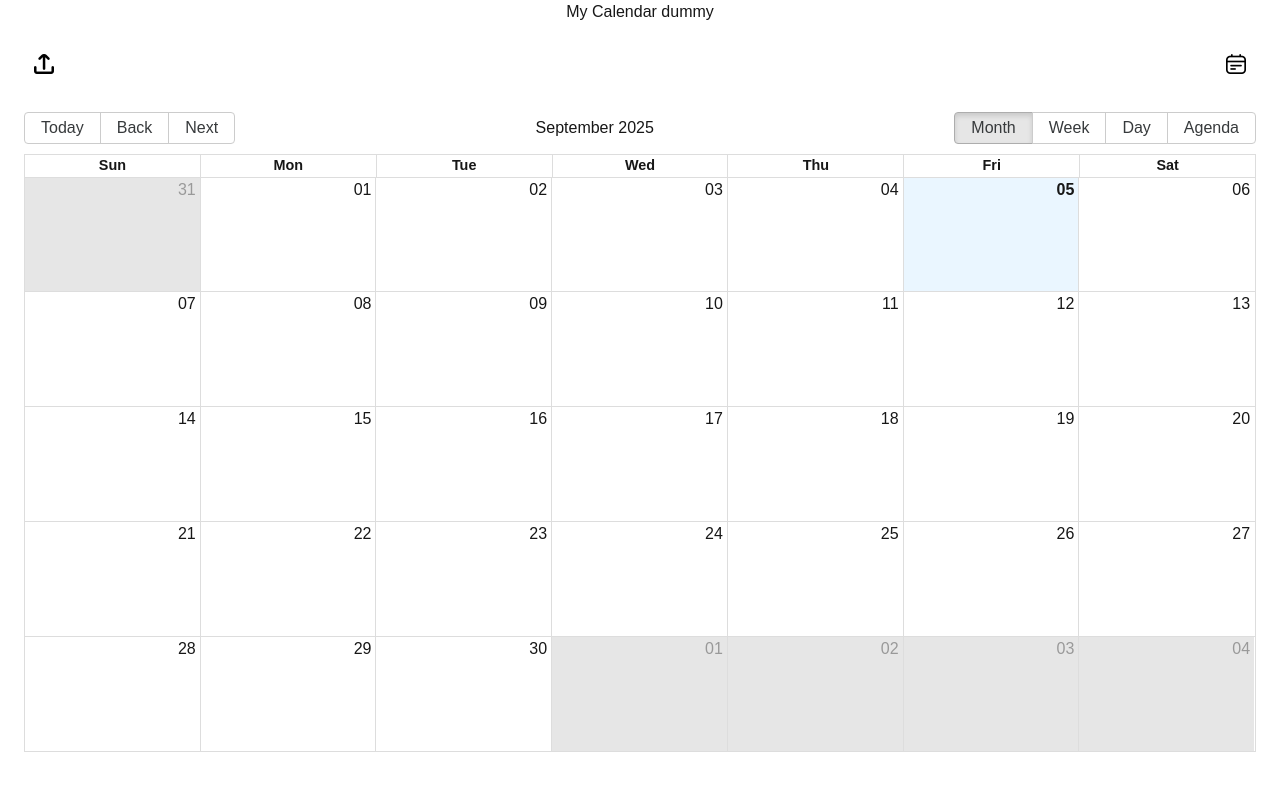
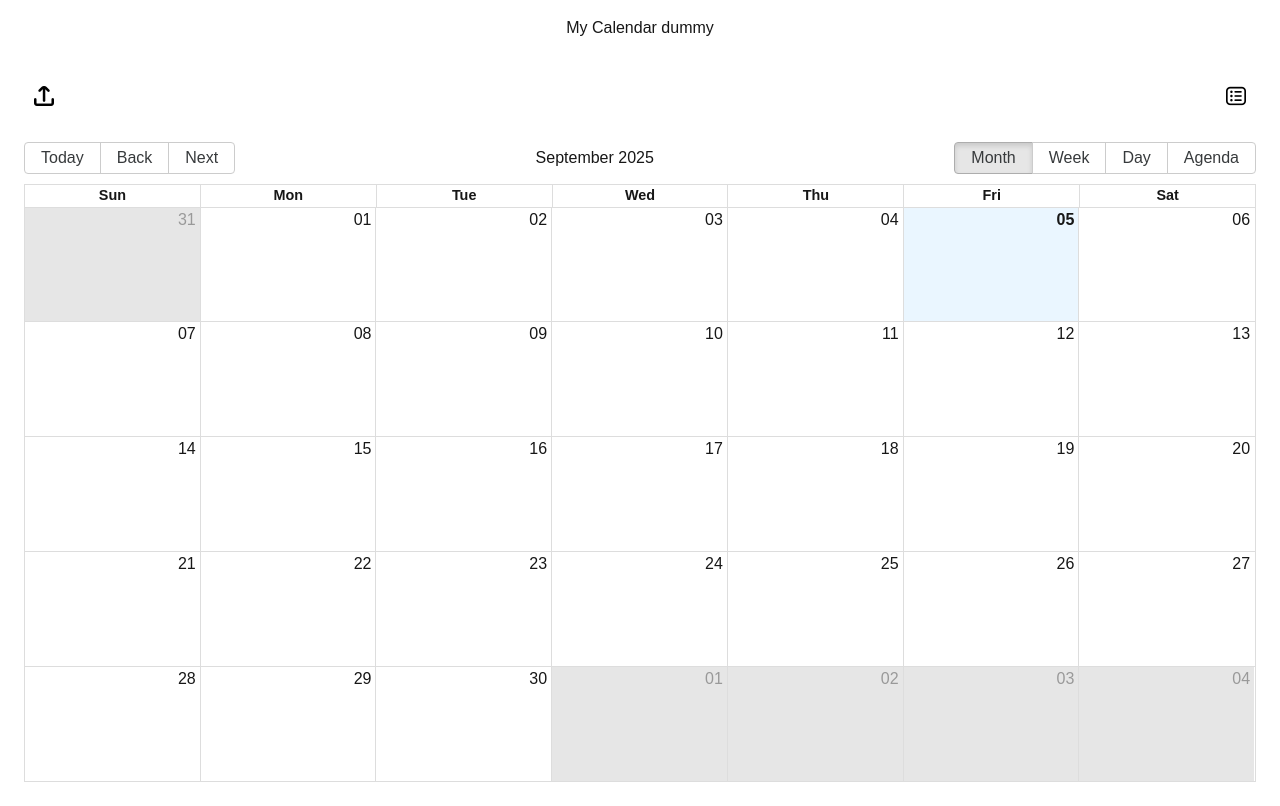
Before and after one commit to thandi14/LBCalender, a Next.js app in the folder syllabus-parser/: page /Calender in a window 1280 px wide. Built offline with nearby package versions, Linux system fonts and the light colour scheme.

Commit message:
design clean up

```diff
--- a/syllabus-parser/src/app/Calender/page.tsx
+++ b/syllabus-parser/src/app/Calender/page.tsx
@@ -104,7 +104,7 @@ export default function Calendar() {
   return (
 
     <div>
-      <h1 className='text-center'>My Calendar dummy</h1>
+      <h1 className='text-center !m-4'>My Calendar dummy</h1>
 
       <div className='p-6 !p-6 flex flex-col'>
       <div className="flex justify-between h-8">
@@ -128,12 +128,12 @@ export default function Calendar() {
       </label>
       <div onClick={() => setIsCalender(!isCalender)} className='cursor-pointer flex'>
       { isCalender ?
-      <i className="fi fi-rr-calendar-lines text-black bg-white p-4 flex justify-center items-center w-10 rounded-sm text-xl"></i> :
-      <i className="fi fi-rr-rectangle-list text-black bg-white p-4 flex justify-center items-center w-10 rounded-sm text-xl"></i>
+      <i className="fi fi-rr-rectangle-list text-black bg-white p-4 flex justify-center items-center w-10 rounded-sm text-xl"></i> :
+      <i className="fi fi-rr-calendar-lines text-black bg-white p-4 flex justify-center items-center w-10 rounded-sm text-xl"></i>
       }
       </div>
       </div>
-{   !isCalender && <div className="h-0.5 w-full bg-white !mt-3 rounded-2"></div>
+{   !isCalender ? <div className="h-0.5 w-full bg-white !mt-3 rounded-2"></div> : <div className="h-0.5 w-full bg-transparent !mt-3 rounded-2"></div>
 }      { !isCalender && <div className="flex !pt-4">
       <ul className="!space-y-2">
         {assignments.map((a, i) => (
@@ -147,7 +147,7 @@ export default function Calendar() {
 
        {/* Calendar view */}
        {isClient && isCalender ? (
-        <div style={{ height: "80vh", marginTop: "2rem" }}>
+        <div style={{ height: "80vh", marginTop: "1rem" }}>
           <BigCalendar
             localizer={localizer}
             events={events}
```
